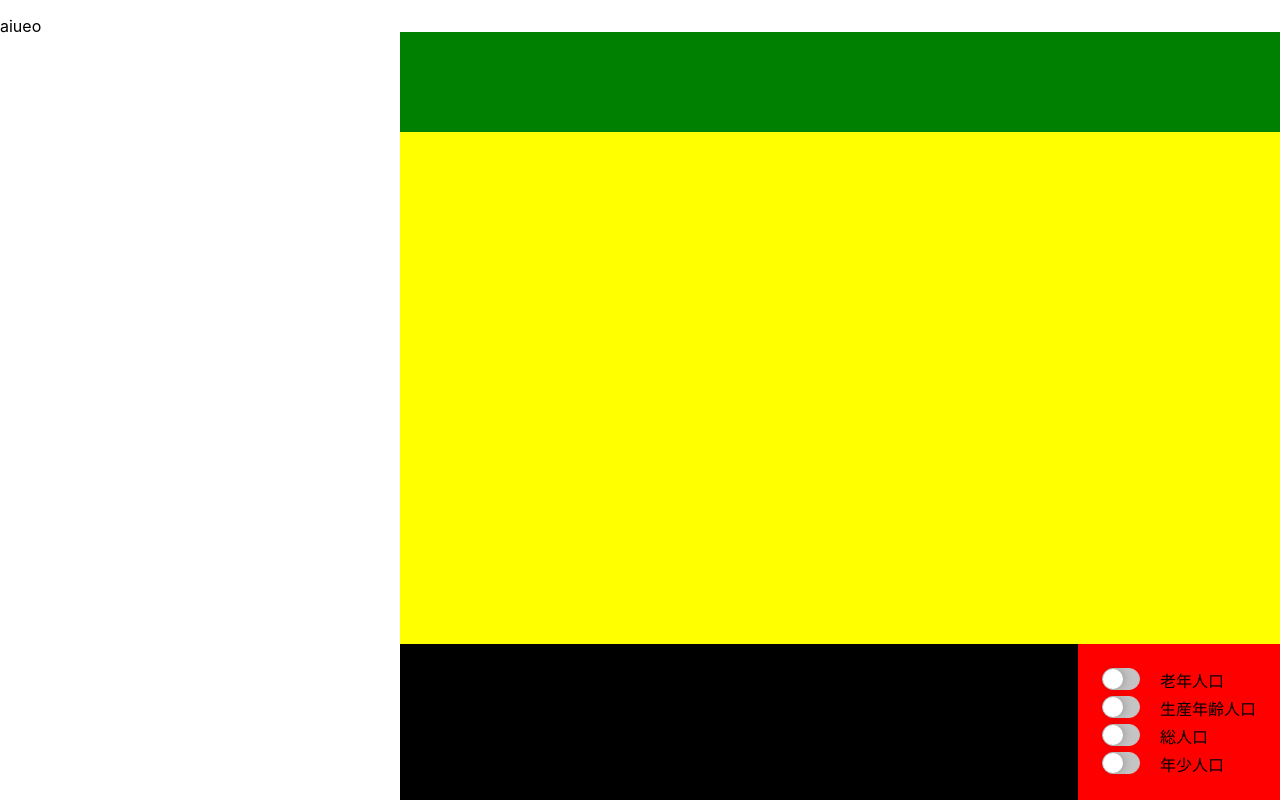
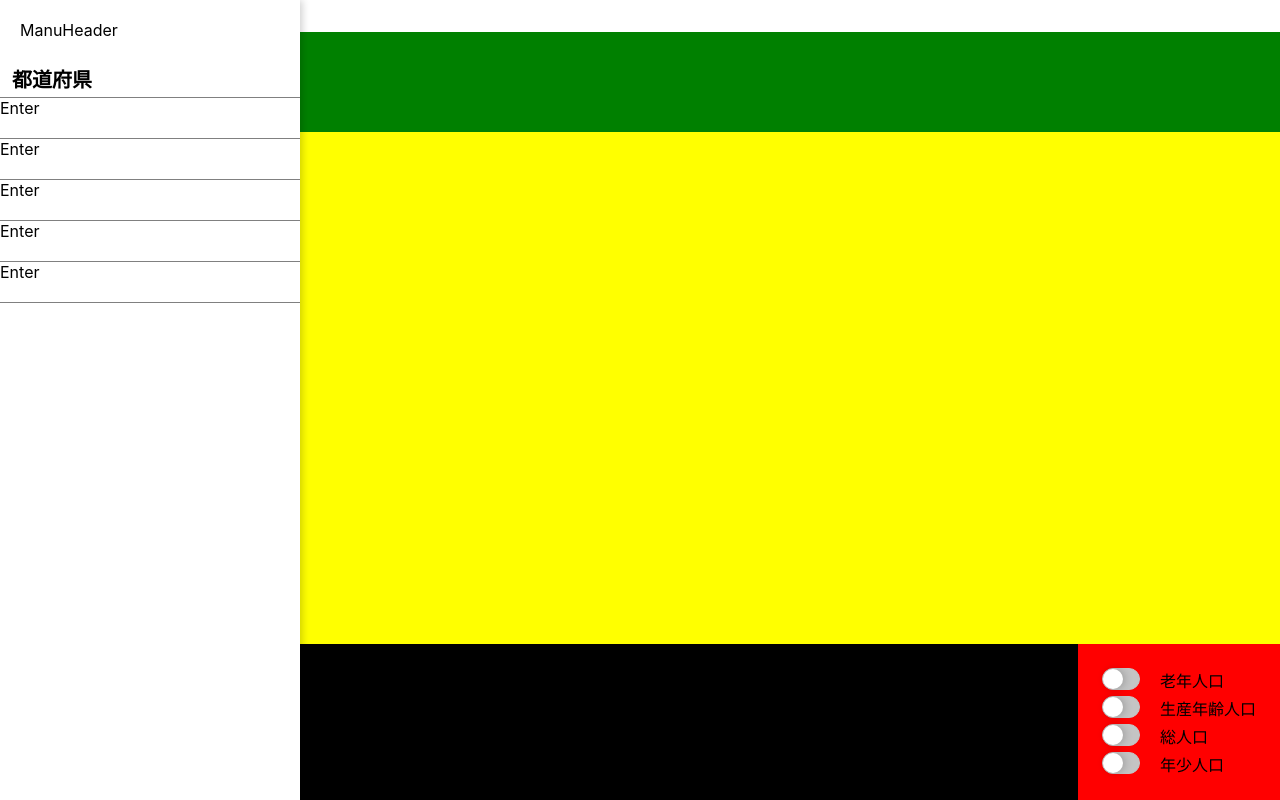
Before and after one commit to aoi0412/prefgraph-app, a React (Create React App) app: page / in a window 1280 px wide. Built offline with nearby package versions, Linux system fonts and the light colour scheme.

Commit message:
作成したコンポーネントを組み合わせたメニュー内のレイアウトの仮組み

```diff
--- a/src/Layout/Menu.css
+++ b/src/Layout/Menu.css
@@ -4,8 +4,13 @@
   position: fixed;
   background-color: white;
   width: 80%;
+  max-width: 300px;
   height: 100vh;
   z-index: 1;
+  display: flex;
+  flex: 1;
+  flex-direction: column;
+  box-shadow: rgba(0, 0, 0, 0.2) 2px 0px 8px;
 }
 .DrawerMenuLeft--isClose {
   transform: translate(-100%);
--- a/src/Pages/page1/Components/MainPageMenu.tsx
+++ b/src/Pages/page1/Components/MainPageMenu.tsx
@@ -1,6 +1,9 @@
 import { useState } from 'react';
 import Menu from '../../../Layout/Menu';
 import HambergerButton from './Menu/HambergerButton';
+import ListTitle from './Menu/ListTitle';
+import MenuHeader from './Menu/MenuHeader';
+import PrefList from './Menu/PrefList';
 
 const MainPageMenu = () => {
   const [isMenuOpen, setIsMenuOpen] = useState(false);
@@ -15,7 +18,9 @@ const MainPageMenu = () => {
         <HambergerButton onClick={() => setIsMenuOpen(true)} />
       </div>
       <Menu isOpen={isMenuOpen} setIsOpen={setIsMenuOpen}>
-        <p>aiueo</p>
+        <MenuHeader />
+        <ListTitle />
+        <PrefList />
       </Menu>
     </div>
   );
--- a/src/Pages/page1/Components/Menu/ListTitle.tsx
+++ b/src/Pages/page1/Components/Menu/ListTitle.tsx
@@ -1,3 +1,11 @@
-const ListTitle = () => <div>Enter</div>;
+import Text from '../../../../Components/Text';
+
+const ListTitle = () => (
+  <div style={{ padding: '4px', paddingLeft: '12px', margin: 0 }}>
+    <Text size="lg" bold>
+      都道府県
+    </Text>
+  </div>
+);
 
 export default ListTitle;
--- /dev/null
+++ b/src/Pages/page1/Components/Menu/MenuHeader.tsx
@@ -0,0 +1,3 @@
+const MenuHeader = () => <div style={{ padding: '20px' }}>ManuHeader</div>;
+
+export default MenuHeader;
```
